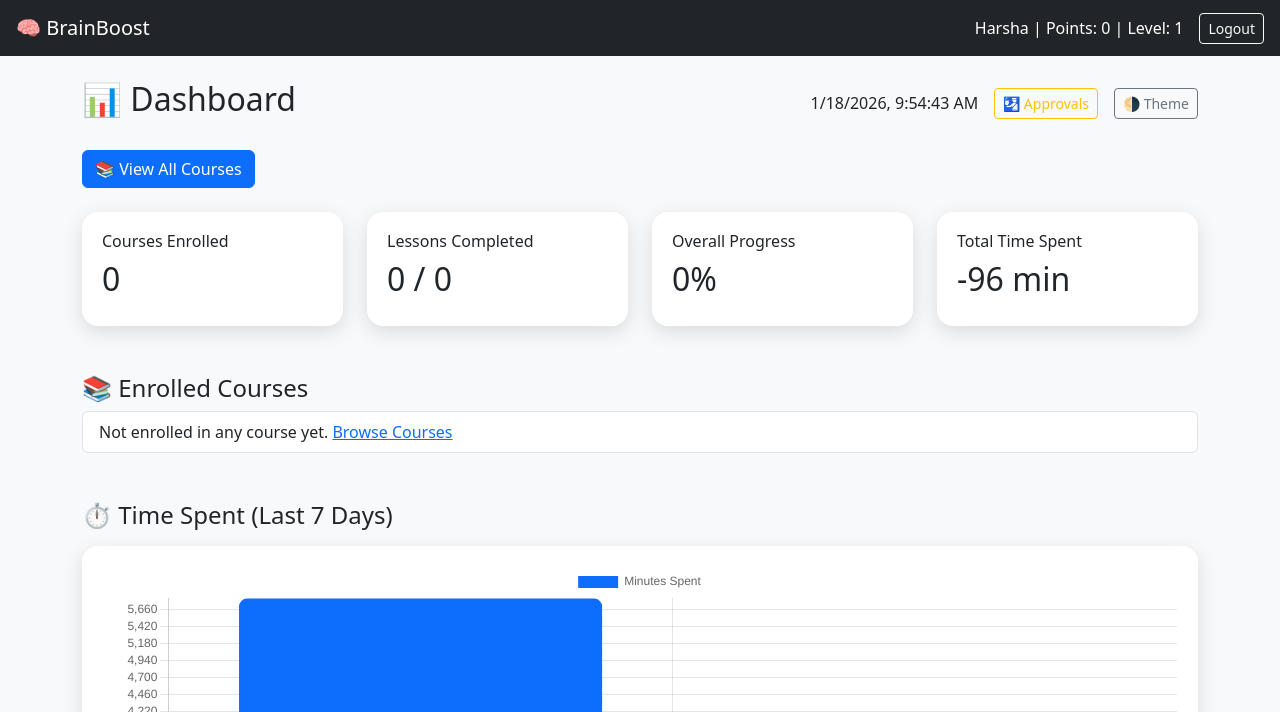
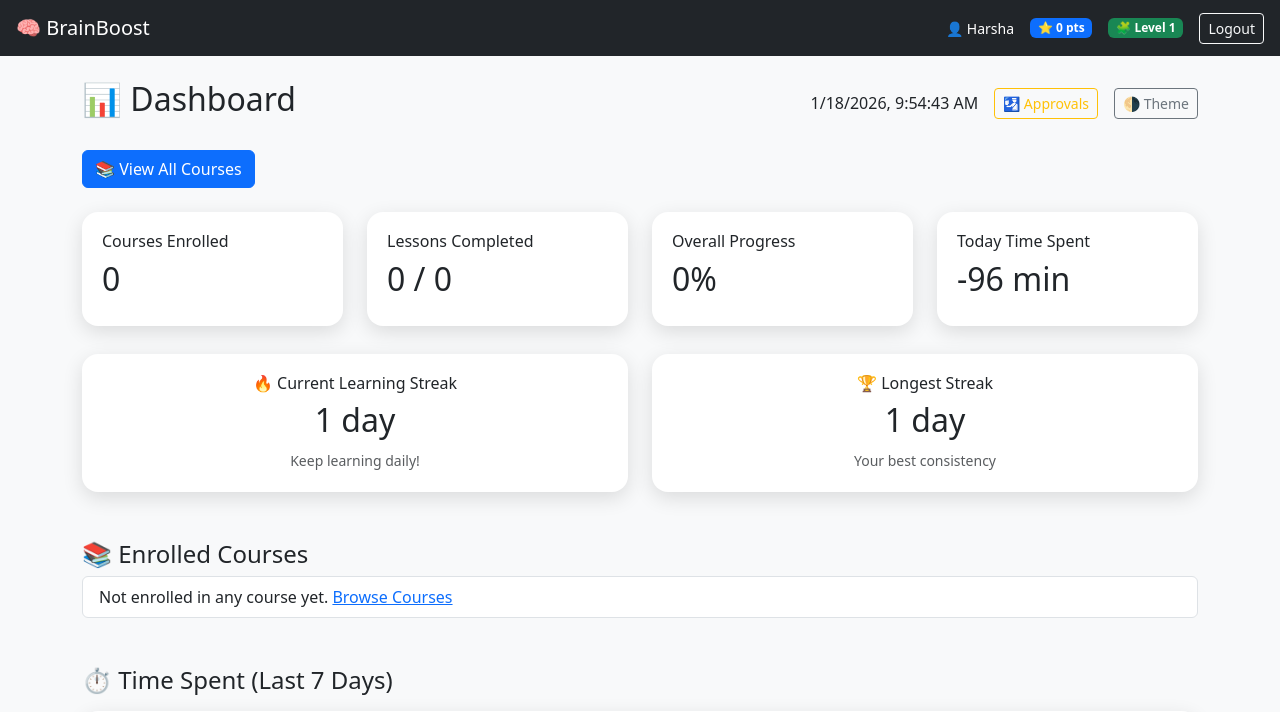
Before and after one commit to Harsha0304/BrainBoost, a Django app: page / in a window 1280 px wide. Shown: the top 712 px of the page. Run offline with Django 5.2, Linux system fonts and the light colour scheme; a user stored in the database is signed in; data comes from the database, SQL or seed files in the repository; both versions use the stored data as it was after the commit; data that the repository does not hold is empty.

Commit message:
Core Features Update on Streaks.

```diff
--- a/administration/views.py
+++ b/administration/views.py
@@ -1,52 +1,67 @@
 from django.shortcuts import render
 from django.contrib.auth.decorators import login_required
-from django.utils.timezone import now
+from django.utils.timezone import now, localdate
 from collections import defaultdict
+from django.db.models import Q
+from django.contrib.auth.backends import ModelBackend
+
 from courses.models import Course, Lesson, Enrollment, LessonProgress
-from users.models import UserSession
-from django.contrib.auth.backends import ModelBackend
-from django.db.models import Q
-from users.models import User
-from django.utils.timezone import now, localdate
-# Create your views here.
+from users.models import UserSession, User
+from gamification.models import UserPoints
 
+
+# =========================
+# USERNAME / EMAIL LOGIN
+# =========================
 class UsernameEmailAuthBackend(ModelBackend):
     """Username or Email login"""
 
     def authenticate(self, request, username=None, password=None, **kwargs):
-        """Determine whether the username (Email) and password are correct"""
-        query_set = User.objects.filter( Q(username=username) |  Q(email=username))
         try:
-            if query_set.exists():
-                user = query_set.get()
-                if user.check_password(password):
-                    return user
-        except:
+            user = User.objects.get(
+                Q(username=username) | Q(email=username)
+            )
+            if user.check_password(password):
+                return user
+        except User.DoesNotExist:
             return None
         return None
 
+
+# =========================
+# DASHBOARD VIEW
+# =========================
 @login_required
 def dashboard(request):
     user = request.user
+
+    # 🔥 Ensure streak is updated for today
+    user.update_streak()
 
     # =======================
     # COURSE & PROGRESS DATA
     # =======================
     enrolled = Enrollment.objects.filter(student=user)
-    enrolled_courses = Course.objects.filter(id__in=enrolled.values('course'))
+    enrolled_courses = Course.objects.filter(
+        id__in=enrolled.values('course')
+    )
 
-    total_lessons = Lesson.objects.filter(course__in=enrolled_courses).count()
-    completed_lessons = LessonProgress.objects.filter(
-        student=user, completed=True
+    total_lessons = Lesson.objects.filter(
+        course__in=enrolled_courses
     ).count()
 
-    progress = int((completed_lessons / total_lessons) * 100) if total_lessons else 0
+    completed_lessons = LessonProgress.objects.filter(
+        student=user,
+        completed=True
+    ).count()
+
+    progress = int(
+        (completed_lessons / total_lessons) * 100
+    ) if total_lessons else 0
 
     # =======================
-    # TOTAL + LIVE TIME SPENT
+    # TODAY TIME SPENT
     # =======================
-    sessions = UserSession.objects.filter(user=user)
-
     today = localdate()
 
     today_sessions = UserSession.objects.filter(
@@ -64,28 +79,57 @@ def dashboard(request):
     # =======================
     # DAY-WISE TIME SPENT
     # =======================
+    sessions = UserSession.objects.filter(user=user)
     daily_time = defaultdict(int)
 
     for s in sessions:
         end_time = s.logout_time if s.logout_time else now()
         date_key = s.login_time.date()
-        duration_minutes = int((end_time - s.login_time).total_seconds() // 60)
+        duration_minutes = int(
+            (end_time - s.login_time).total_seconds() // 60
+        )
         daily_time[date_key] += duration_minutes
 
-    daily_labels = [d.strftime("%d %b") for d in sorted(daily_time.keys())]
-    daily_values = [daily_time[d] for d in sorted(daily_time.keys())]
+    sorted_days = sorted(daily_time.keys())[-7:]
+    daily_labels = [d.strftime("%d %b") for d in sorted_days]
+    daily_values = [daily_time[d] for d in sorted_days]
 
     context = {
+        # Courses
         'enrolled_courses': enrolled_courses,
         'enrolled_count': enrolled_courses.count(),
+
+        # Progress
         'completed_lessons': completed_lessons,
         'total_lessons': total_lessons,
         'progress': progress,
+
+        # Time
         'time_spent_minutes': today_time_spent_minutes,
 
-        # Graph data
+        # 🔥 Streak
+        'current_streak': user.current_streak,
+        'longest_streak': user.longest_streak,
+
+        # Graph
         'daily_labels': daily_labels,
         'daily_values': daily_values,
     }
 
     return render(request, 'dashboard.html', context)
+
+
+# =========================
+# LEADERBOARD VIEW
+# =========================
+@login_required
+def leaderboard(request):
+    leaderboard_data = (
+        UserPoints.objects
+        .select_related('user')
+        .order_by('-total_points', '-level')[:10]
+    )
+
+    return render(request, 'leaderboard.html', {
+        'leaderboard': leaderboard_data
+    })
--- a/brainboost_core/urls.py
+++ b/brainboost_core/urls.py
@@ -1,7 +1,7 @@
 from django.contrib import admin
 from django.urls import path, include
 from django.contrib.auth import views as auth_views
-from administration.views import dashboard
+from administration.views import dashboard, leaderboard
 urlpatterns = [
     path('admin/', admin.site.urls),
 
@@ -46,6 +46,6 @@ urlpatterns = [
     ),
     path('register/', include('users.urls')),
     path('courses/', include('courses.urls')),
-
+    path('leaderboard/', leaderboard, name='leaderboard'),
     path('', dashboard, name='dashboard'),
 ]
--- a/gamification/models.py
+++ b/gamification/models.py
@@ -3,6 +3,9 @@ from django.conf import settings
 
 User = settings.AUTH_USER_MODEL
 
+# =========================
+# USER POINTS & LEVELS
+# =========================
 class UserPoints(models.Model):
     user = models.OneToOneField(
         User,
@@ -12,9 +15,51 @@ class UserPoints(models.Model):
     total_points = models.PositiveIntegerField(default=0)
     level = models.PositiveIntegerField(default=1)
 
-    def update_level(self):
-        self.level = (self.total_points // 100) + 1
+    def add_points(self, points):
+        """Add points and auto-update level"""
+        self.total_points += points
+        self.update_level()
         self.save()
 
+    def update_level(self):
+        # Level up every 100 points
+        self.level = (self.total_points // 100) + 1
+
     def __str__(self):
-        return f"{self.user} - {self.total_points} pts"
+        return f"{self.user} - {self.total_points} pts (Lv {self.level})"
+
+# =========================
+# BADGES
+# =========================
+class Badge(models.Model):
+    name = models.CharField(max_length=100)
+    description = models.TextField()
+    icon = models.CharField(
+        max_length=50,
+        help_text="Emoji or icon class (e.g. 🔥, 🏆, 🎓)"
+    )
+    points_required = models.PositiveIntegerField()
+
+    def __str__(self):
+        return self.name
+
+# =========================
+# USER BADGES (M2M)
+# =========================
+class UserBadge(models.Model):
+    user = models.ForeignKey(
+        User,
+        on_delete=models.CASCADE,
+        related_name='badges'
+    )
+    badge = models.ForeignKey(
+        Badge,
+        on_delete=models.CASCADE
+    )
+    earned_at = models.DateTimeField(auto_now_add=True)
+
+    class Meta:
+        unique_together = ('user', 'badge')
+
+    def __str__(self):
+        return f"{self.user} earned {self.badge.name}"
--- a/templates/base.html
+++ b/templates/base.html
@@ -63,6 +63,16 @@
         @keyframes spin {
             to { transform: rotate(360deg); }
         }
+
+        /* ===== Badge Pills ===== */
+        .badge-pill {
+            background: #0d6efd;
+            color: white;
+            border-radius: 50px;
+            padding: 4px 10px;
+            font-size: 12px;
+            margin-left: 4px;
+        }
     </style>
 </head>
 <body>
@@ -71,12 +81,31 @@
     <a class="navbar-brand" href="/">🧠 BrainBoost</a>
 
     {% if user.is_authenticated %}
-        <div class="d-flex align-items-center ms-auto">
-            <span class="text-white me-3">
-                {{ user.username }} |
-                Points: {{ user.points.total_points }} |
-                Level: {{ user.points.level }}
+        <div class="d-flex align-items-center ms-auto gap-3">
+
+            <!-- USER STATS -->
+            <span class="text-white small">
+                👤 {{ user.username }}
             </span>
+
+            {% if user.points %}
+                <span class="badge bg-primary">
+                    ⭐ {{ user.points.total_points }} pts
+                </span>
+                <span class="badge bg-success">
+                    🧩 Level {{ user.points.level }}
+                </span>
+            {% endif %}
+
+            <!-- BADGES PREVIEW -->
+            {% if user.badges.all %}
+                <span class="text-white small">
+                    🏆
+                    {% for ub in user.badges.all|slice:":3" %}
+                        <span class="badge-pill">{{ ub.badge.icon }}</span>
+                    {% endfor %}
+                </span>
+            {% endif %}
 
             <!-- Logout Form -->
             <form id="logoutForm" method="post" action="{% url 'logout' %}">
@@ -113,14 +142,10 @@ const overlay = document.getElementById("logoutOverlay");
 if (logoutForm) {
     logoutForm.addEventListener("submit", function (e) {
         e.preventDefault(); // stop immediate logout
-
-        // show overlay
         overlay.classList.add("show");
-
-        // submit logout after delay
         setTimeout(() => {
             logoutForm.submit();
-        }, 1500); // 1.5 seconds
+        }, 1500);
     });
 }
 </script>
--- a/templates/dashboard.html
+++ b/templates/dashboard.html
@@ -46,8 +46,7 @@ body {
                 🛂 Approvals
             </a>
         {% endif %}
-
-        <button class="btn btn-sm btn-outline-secondary theme-toggle"
+        <button class="btn btn-sm btn-outline-secondary  theme-toggle"
                 onclick="toggleTheme()">
             🌗 Theme
         </button>
@@ -86,8 +85,27 @@ body {
 
     <div class="col-md-3">
         <div class="card-box">
-            <h6>Total Time Spent</h6>
+            <h6>Today Time Spent</h6>
             <h2>{{ time_spent_minutes }} min</h2>
+        </div>
+    </div>
+</div>
+
+<!-- 🔥 STREAK SECTION -->
+<div class="row g-4 mt-1">
+    <div class="col-md-6">
+        <div class="card-box text-center">
+            <h6>🔥 Current Learning Streak</h6>
+            <h2>{{ current_streak }} day{{ current_streak|pluralize }}</h2>
+            <small class="text-muted">Keep learning daily!</small>
+        </div>
+    </div>
+
+    <div class="col-md-6">
+        <div class="card-box text-center">
+            <h6>🏆 Longest Streak</h6>
+            <h2>{{ longest_streak }} day{{ longest_streak|pluralize }}</h2>
+            <small class="text-muted">Your best consistency</small>
         </div>
     </div>
 </div>
@@ -166,7 +184,6 @@ new Chart(document.getElementById('timeSpentChart'), {
         scales: {
             y: {
                 beginAtZero: true,
-                ticks: { stepSize: 1 },
                 title: {
                     display: true,
                     text: 'Minutes'
```
Also changed, not shown: courses/views.py (+25 -4 lines), templates/leaderboard.html (added, +49 -0 lines), users/models.py (+47 -2 lines), db.sqlite3, gamification/migrations/0002_badge_userbadge.py (added), users/migrations/0004_user_current_streak_user_last_active_date_and_more.py (added).
